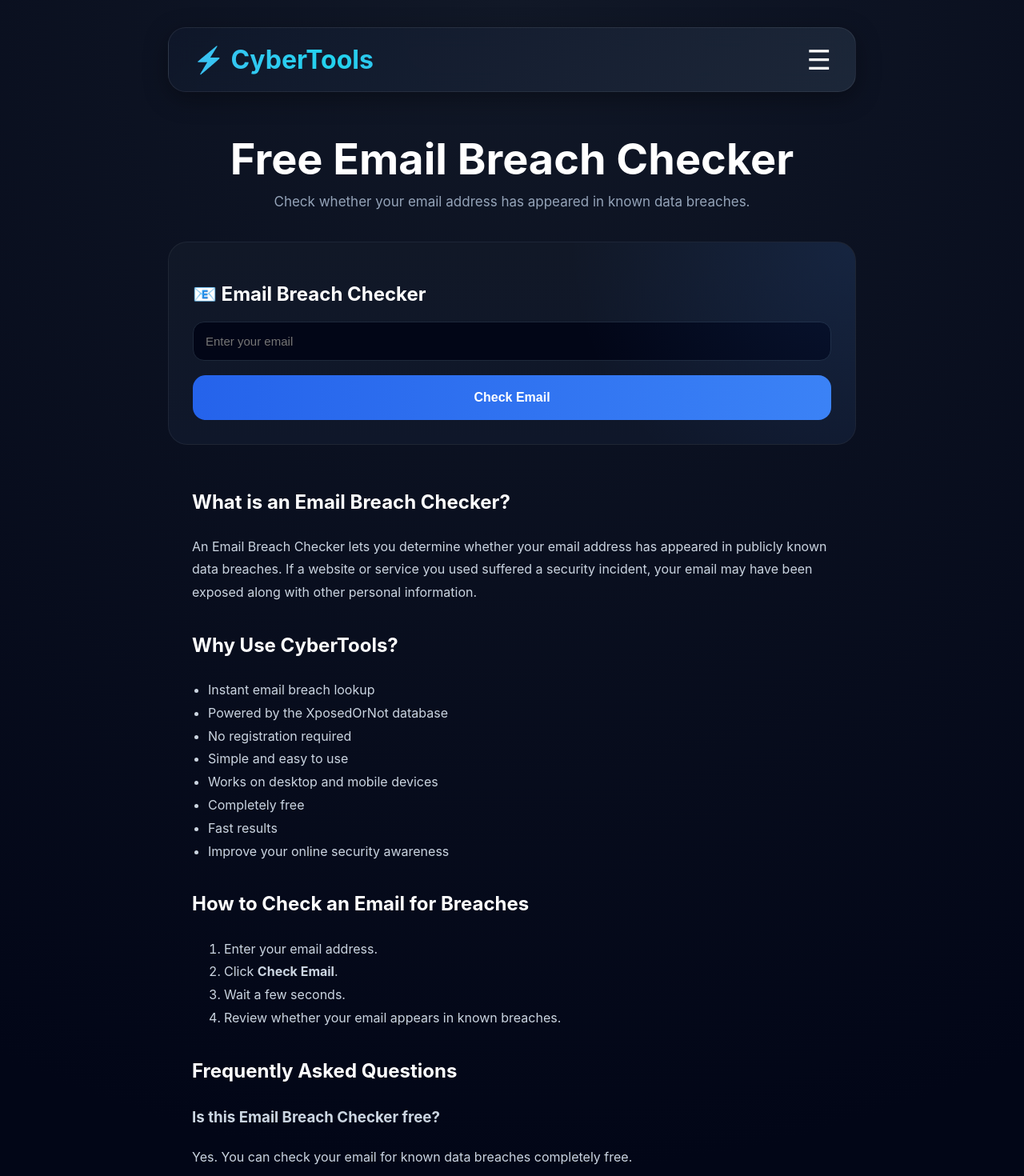
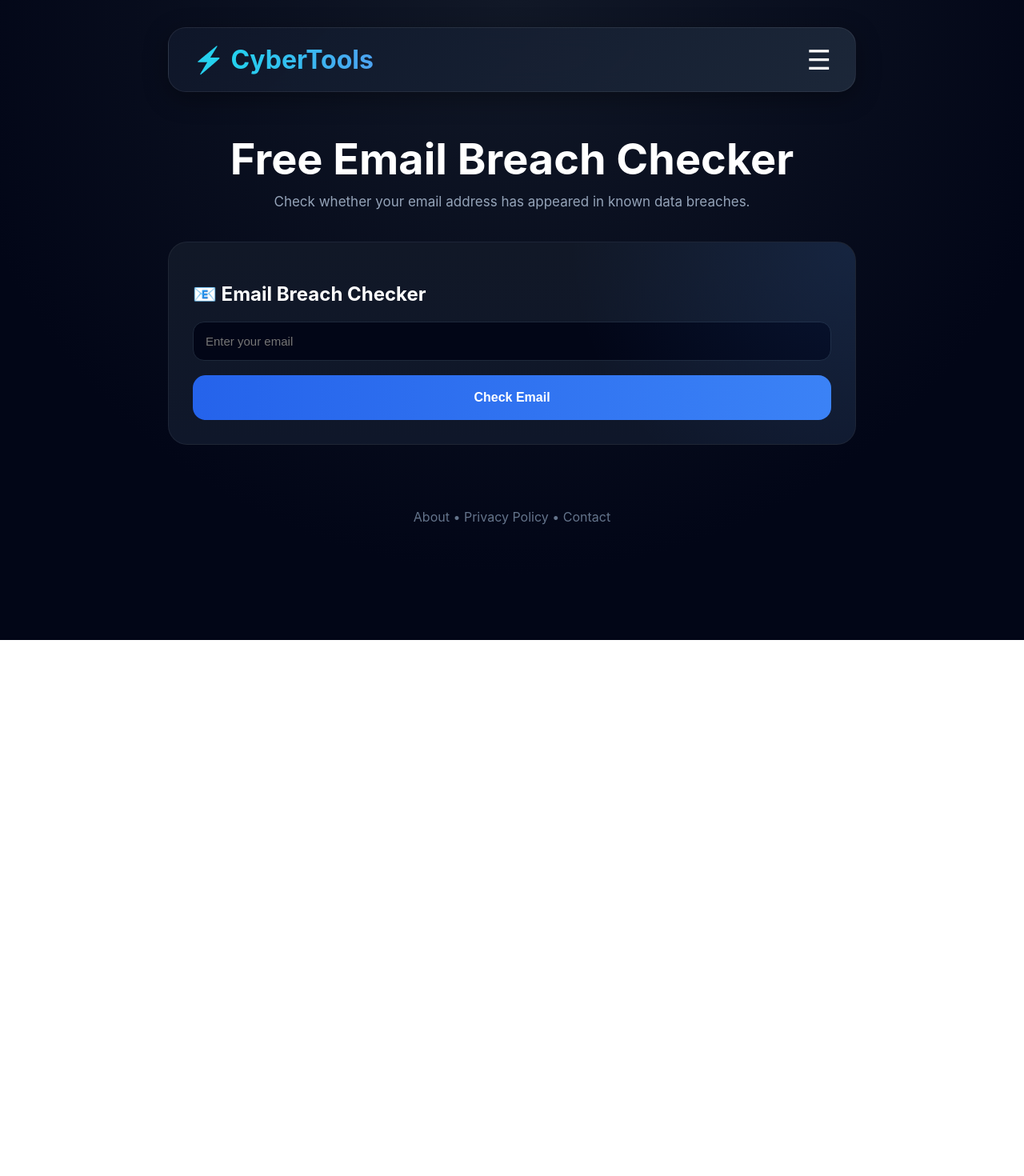
Before and after one commit to sonu2819/CyberTools, a Next.js app: page /email-breach-checker in a window 1280 px wide. Shown: the top 1470 px of the page at 80% size. After the commit the page ends 800 px from the top, so only its background shows below. Built offline with nearby package versions, Linux system fonts and the light colour scheme.

Commit message:
fix ads error and css of email-breach

```diff
--- a/src/app/email-breach-checker/EmailBreachCheckerClient.jsx
+++ b/src/app/email-breach-checker/EmailBreachCheckerClient.jsx
@@ -1,72 +1,112 @@
 "use client";
 
 import { useState } from "react";
-
 import Navbar from "@/components/Navbar";
 import Footer from "@/components/Footer";
 
 export default function EmailBreachCheckerClient() {
-
   const [email, setEmail] = useState("");
   const [loading, setLoading] = useState(false);
   const [result, setResult] = useState(null);
   const [error, setError] = useState("");
 
  const checkEmail = async () => {
-
-    if (!email) return;
+  if (!email.trim()) return;
 
   setLoading(true);
+  setError("");
   setResult(null);
-    setError("");
 
   try {
-
     const res = await fetch(
       `https://api.xposedornot.com/v1/check-email/${encodeURIComponent(email)}`
     );
 
     const data = await res.json();
 
+    // Success
     if (data.status === "success") {
       setResult(data);
-      } else {
+    }
+    // No breach found
+    else {
       setError("No breach found for this email.");
     }
 
-    } catch {
+  } catch (err) {
+    console.error(err);
+    setError("Something went wrong. Please try again.");
+  } finally {
+    setLoading(false);
+  }
+};
 
-      setError("Something went wrong. Please try again.");
+  // Normalize breaches into an array
+  const getBreaches = () => {
+    if (!result) return [];
 
+    let value = result.breaches;
+
+    if (!value) return [];
+
+    // Nested array
+    if (Array.isArray(value) && Array.isArray(value[0])) {
+      value = value[0];
     }
 
-    setLoading(false);
+    // Single string inside array
+    if (
+      Array.isArray(value) &&
+      value.length === 1 &&
+      typeof value[0] === "string"
+    ) {
+      value = value[0];
+    }
 
+    // Comma separated string
+    if (typeof value === "string") {
+      return value
+        .split(",")
+        .map((x) => x.trim())
+        .filter(Boolean);
+    }
+
+    // Normal array
+    if (Array.isArray(value)) {
+      return value.map((item) => {
+        if (typeof item === "string") return item;
+
+        if (typeof item === "object") {
+          return (
+            item.breach ||
+            item.name ||
+            item.breach_name ||
+            JSON.stringify(item)
+          );
+        }
+
+        return String(item);
+      });
+    }
+
+    return [];
   };
+
+  const breaches = getBreaches();
 
   return (
     <main className="app tool-page">
-
       <Navbar />
 
-      {/* HERO */}
-
       <section className="hero">
-
         <h1>Free Email Breach Checker</h1>
-
         <p>
           Check whether your email address has appeared in known data breaches.
         </p>
-
       </section>
 
-      {/* TOOL */}
-
       <section className="layout">
-
         <div className="card">
-
           <h2>📧 Email Breach Checker</h2>
 
           <input
@@ -74,6 +114,7 @@ export default function EmailBreachCheckerClient() {
             placeholder="Enter your email"
             value={email}
             onChange={(e) => setEmail(e.target.value)}
+            onKeyDown={(e) => e.key === "Enter" && checkEmail()}
           />
 
           <button
@@ -85,106 +126,50 @@ export default function EmailBreachCheckerClient() {
           </button>
 
           {error && (
-            <div className="result-box">
-              <p>{error}</p>
+            <div className="result-box error">
+              {error}
             </div>
           )}
 
           {result && (
-            <div className="result-box">
+  <div className="email-breach-result">
 
-              <h3>Email Found in Breaches</h3>
+    <h3 className="email-breach-title">
+      🚨 Email Found in Breaches
+    </h3>
 
-              <p>
-                <strong>Email:</strong> {result.email}
-              </p>
+    <div className="email-breach-info">
+      <span>Email</span>
+      <strong>{result.email}</strong>
+    </div>
 
-              <h4>Breaches</h4>
+    <div className="email-breach-info">
+      <span>Total Breaches</span>
+      <strong>{breaches.length}</strong>
+    </div>
 
-              <ul>
+    <h4 className="email-breach-subtitle">
+      Affected Websites
+    </h4>
 
-                {result.breaches[0].map((breach) => (
-                  <li key={breach}>{breach}</li>
+    <div className="email-breach-grid">
+      {breaches.map((breach, index) => (
+        <div
+          className="email-breach-card"
+          key={index}
+          title={breach}
+        >
+          {breach.replace(/([a-z])([A-Z])/g, "$1 $2")}
+        </div>
       ))}
-
-              </ul>
+    </div>
 
   </div>
 )}
-
         </div>
-
-      </section>
-
-      {/* INFO */}
-
-      <section className="info-section">
-
-        <h2>What is an Email Breach Checker?</h2>
-
-        <p>
-          An Email Breach Checker lets you determine whether your email
-          address has appeared in publicly known data breaches. If a website
-          or service you used suffered a security incident, your email may
-          have been exposed along with other personal information.
-        </p>
-
-        <h2>Why Use CyberTools?</h2>
-
-        <ul>
-          <li>Instant email breach lookup</li>
-          <li>Powered by the XposedOrNot database</li>
-          <li>No registration required</li>
-          <li>Simple and easy to use</li>
-          <li>Works on desktop and mobile devices</li>
-          <li>Completely free</li>
-          <li>Fast results</li>
-          <li>Improve your online security awareness</li>
-        </ul>
-
-        <h2>How to Check an Email for Breaches</h2>
-
-        <ol>
-          <li>Enter your email address.</li>
-          <li>Click <strong>Check Email</strong>.</li>
-          <li>Wait a few seconds.</li>
-          <li>Review whether your email appears in known breaches.</li>
-        </ol>
-
-        <h2>Frequently Asked Questions</h2>
-
-        <h3>Is this Email Breach Checker free?</h3>
-
-        <p>
-          Yes. You can check your email for known data breaches completely free.
-        </p>
-
-        <h3>Will my email be stored?</h3>
-
-        <p>
-          No. CyberTools does not store your email address. The lookup is
-          performed using the XposedOrNot public API.
-        </p>
-
-        <h3>What should I do if my email is found?</h3>
-
-        <p>
-          Change passwords for affected accounts, enable two-factor
-          authentication, and monitor your accounts for suspicious activity.
-        </p>
-
-        <h3>Does a breached email mean my account is hacked?</h3>
-
-        <p>
-          Not necessarily. It means your email appeared in a known breach.
-          Changing passwords and enabling additional security measures is
-          strongly recommended.
-        </p>
-
       </section>
 
       <Footer />
-
     </main>
   );
 }
--- a/src/app/globals.css
+++ b/src/app/globals.css
@@ -924,3 +924,138 @@ input[type="file"]::file-selector-button:hover {
     gap: 12px;
   }
 }
+
+
+
+
+
+/* ==========================
+   Email Breach Result
+========================== */
+
+.email-breach-result{
+    margin-top:30px;
+    padding:24px;
+    background:#0f172a;
+    border:1px solid #334155;
+    border-radius:12px;
+    color:#fff;
+}
+
+.email-breach-title{
+    margin:0 0 20px;
+    font-size:24px;
+    font-weight:700;
+}
+
+.email-breach-subtitle{
+    margin:24px 0 16px;
+    font-size:18px;
+}
+
+/* ==========================
+   Info
+========================== */
+
+.email-breach-info{
+    display:flex;
+    justify-content:space-between;
+    align-items:center;
+    padding:14px 0;
+    border-bottom:1px solid #334155;
+    gap:20px;
+}
+
+.email-breach-info:last-of-type{
+    border-bottom:none;
+}
+
+.email-breach-info span{
+    color:#94a3b8;
+    font-weight:500;
+}
+
+.email-breach-info strong{
+    color:#fff;
+    word-break:break-word;
+    text-align:right;
+}
+
+/* ==========================
+   Grid
+========================== */
+
+.email-breach-grid{
+    display:grid;
+    grid-template-columns:repeat(auto-fill,minmax(220px,1fr));
+    gap:16px;
+    margin-top:20px;
+}
+
+/* ==========================
+   Card
+========================== */
+
+.email-breach-card{
+    display:flex;
+    align-items:center;
+    justify-content:center;
+
+    min-height:70px;
+    padding:14px;
+
+    background:#1e293b;
+    border:1px solid #475569;
+    border-radius:10px;
+
+    color:#fff;
+    font-size:14px;
+    font-weight:500;
+    text-align:center;
+
+    box-sizing:border-box;
+
+    white-space:normal;
+    word-break:break-word;
+    overflow-wrap:anywhere;
+
+    transition:.25s ease;
+}
+
+.email-breach-card:hover{
+    background:#2563eb;
+    border-color:#3b82f6;
+    transform:translateY(-2px);
+}
+
+/* ==========================
+   Mobile
+========================== */
+
+@media (max-width:768px){
+
+    .email-breach-info{
+        flex-direction:column;
+        align-items:flex-start;
+        gap:6px;
+    }
+
+    .email-breach-grid{
+        grid-template-columns:repeat(auto-fill,minmax(150px,1fr));
+    }
+
+    .email-breach-card{
+        min-height:60px;
+        font-size:13px;
+    }
+
+}
+
+
+
+.ad-container {
+  width: 100%;
+  margin: 40px 0;
+  display: flex;
+  justify-content: center;
+}
--- a/src/app/page.js
+++ b/src/app/page.js
@@ -121,7 +121,9 @@ export default function Home() {
 
 
 
-      <AdBanner />
+       <div style={{ margin: "40px 0", width: "100%" }}>
+        <AdBanner />
+      </div>
 
       <Footer />
     </>
```
Lines whose indentation alone changed are shown as unchanged.
